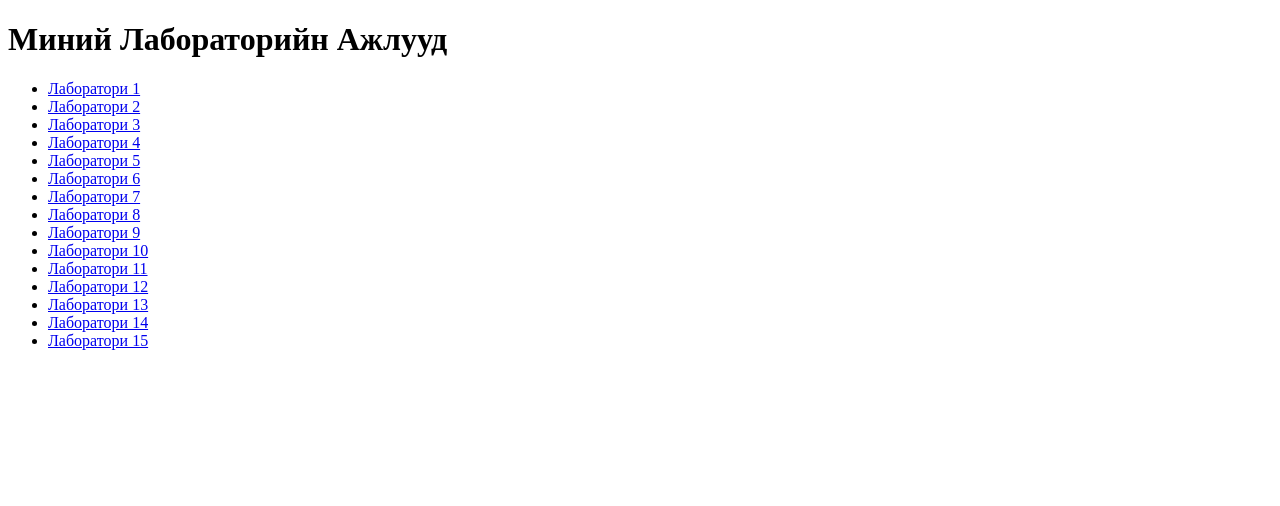
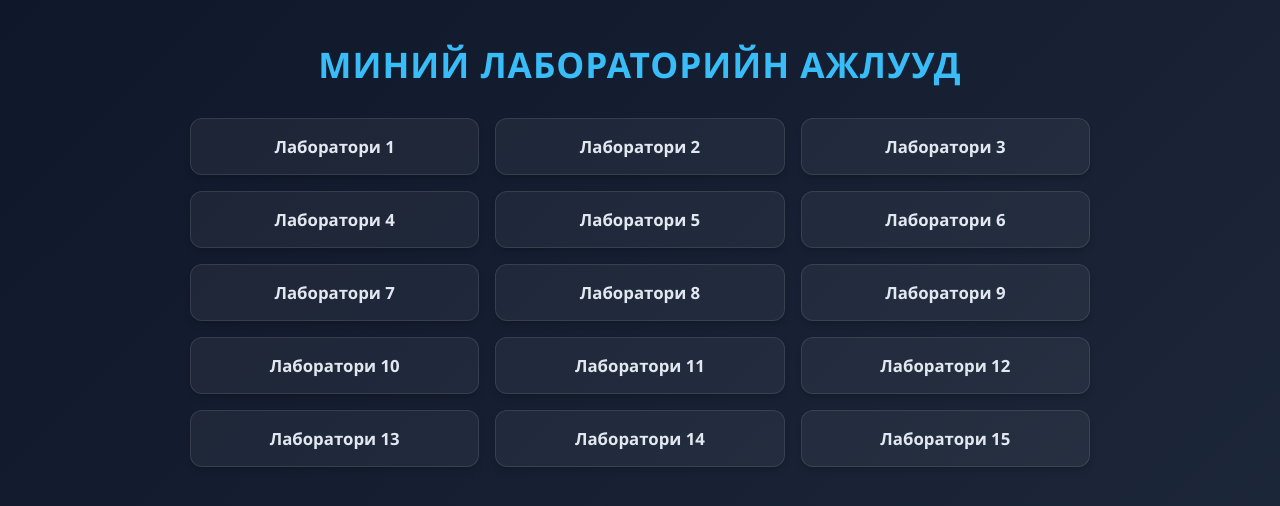
Before and after one commit to xvs09/web-develoment-lab-1, a plain HTML site: page index.html in a window 1280 px wide. Drawn offline with Linux system fonts and the light colour scheme.

Commit message:
uptade index add style

```diff
--- a/index.html
+++ b/index.html
@@ -4,8 +4,72 @@
     <meta charset="UTF-8">
     <meta name="viewport" content="width=device-width, initial-scale=1.0">
     <title>Миний Лабораторийн Ажлууд</title>
+    <style>
+        * {
+            box-sizing: border-box;
+            margin: 0;
+            padding: 0;
+            font-family: 'Segoe UI', Tahoma, Geneva, Verdana, sans-serif;
+        }
+
+        body {
+            background: linear-gradient(135deg, #0f172a, #1e293b);
+            color: #f8fafc;
+            min-height: 100vh;
+            display: flex;
+            flex-direction: column;
+            align-items: center;
+            padding: 40px 20px;
+        }
+
+        h1 {
+            font-size: 2.2rem;
+            margin-bottom: 30px;
+            text-align: center;
+            color: #38bdf8;
+            letter-spacing: 1px;
+            text-transform: uppercase;
+        }
+
+        .container {
+            width: 100%;
+            max-width: 900px;
+        }
+
+        ul {
+            list-style: none;
+            display: grid;
+            grid-template-columns: repeat(auto-fill, minmax(220px, 1fr));
+            gap: 16px;
+        }
+
+        li a {
+            display: flex;
+            align-items: center;
+            justify-content: center;
+            padding: 16px 20px;
+            background: rgba(255, 255, 255, 0.05);
+            border: 1px solid rgba(255, 255, 255, 0.1);
+            border-radius: 12px;
+            color: #e2e8f0;
+            text-decoration: none;
+            font-weight: 600;
+            font-size: 1.05rem;
+            transition: all 0.3s ease;
+            box-shadow: 0 4px 6px -1px rgba(0, 0, 0, 0.2);
+        }
+
+        li a:hover {
+            background: linear-gradient(135deg, #0284c7, #2563eb);
+            color: #ffffff;
+            border-color: #38bdf8;
+            transform: translateY(-4px);
+            box-shadow: 0 10px 15px -3px rgba(37, 99, 235, 0.4);
+        }
+    </style>
 </head>
 <body>
+    <div class="container">
         <h1>Миний Лабораторийн Ажлууд</h1>
         <ul>
             <li><a href="./lab1/index.html">Лаборатори 1</a></li>
@@ -24,5 +88,6 @@
             <li><a href="./lab14/index.html">Лаборатори 14</a></li>
             <li><a href="./lab15/index.html">Лаборатори 15</a></li>
         </ul>
+    </div>
 </body>
 </html>
```
Lines whose indentation alone changed are shown as unchanged.
